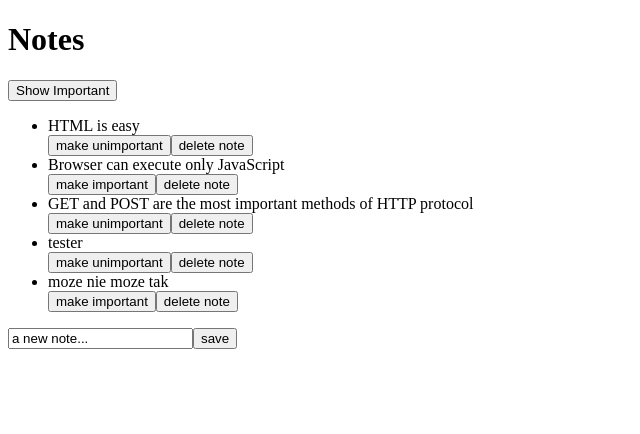
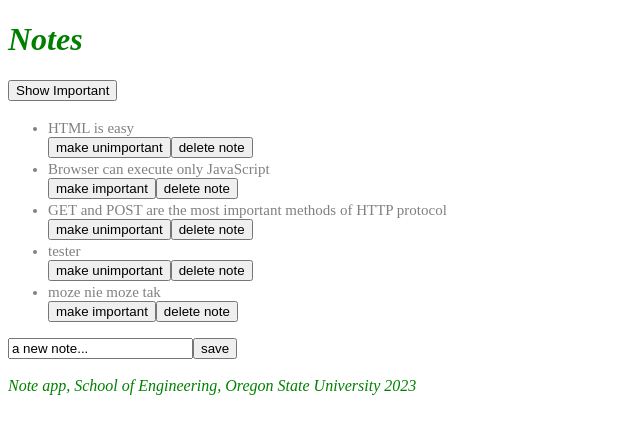
Before and after one commit to LaUrrego/fullstackopen, a React (Create React App) app in the folder learning-notes/: page / in a window 1280 px wide. Shown: the top 434 px of the page, without its empty margins (0-640 px from the left). Built offline with nearby package versions, Linux system fonts and the light colour scheme; data requests are answered from the project's data file.

Commit message:
Add styling sample

```diff
--- a/learning-notes/src/App.js
+++ b/learning-notes/src/App.js
@@ -1,11 +1,14 @@
 import {useState, useEffect} from 'react'
 import Note from './components/Note';
 import noteService from './services/notes'
+import Notification from './components/Notification';
+import './index.css'
 
 const App = () => {
   const [notes, setNotes] = useState([])
   const [newNote, setNewNote] = useState('a new note...')
   const [showAll, setShowAll] = useState(true)
+  const [errorMessage, setErrorMessage] = useState(null)
 
   useEffect(() => {
     console.log('effect')
@@ -16,7 +19,20 @@
       })
   }, [])
 
-  console.log('render', notes.length, 'notes')
+  const Footer = () => {
+    const footerStyle = {
+      color:"green",
+      fontStyle:"italic",
+      fontSize:16
+    }
+    return (
+      <div style={footerStyle}>
+        <br />
+        <em>Note app, School of Engineering, Oregon State University 2023</em>
+      </div>
+    )
+
+  }
 
   const notesToShow = showAll
       ? notes
@@ -46,7 +62,7 @@
     noteService
       .remove(id)
       .then(response => console.log("success",response),
-      setNotes(notes.filter(n=> n.id != id))
+      setNotes(notes.filter(n=> n.id !== id))
       )
       .catch(error => console.log(error))
 
@@ -67,8 +83,14 @@
         setNotes(notes.map(n => n.id !== id? n : response))
       })
       .catch(error=>{
-        alert(error, `Note: ${note.content} was already deleted from the server!`)
-        setNotes(notes.filter(n=> n.id != id))
+        setErrorMessage(
+          `Note: ${note.content} was already deleted from the server!`
+        )
+        setTimeout(()=> {
+          setErrorMessage(null)
+        }, 5000)
+
+        setNotes(notes.filter(n=> n.id !== id))
       })
 
   }
@@ -76,6 +98,7 @@
   return (
     <div>
       <h1>Notes</h1>
+      <Notification message={errorMessage} />
       <div>
         <button onClick={()=>setShowAll(!showAll)}>
           Show {showAll ? 'Important' : "All"}
@@ -90,6 +113,7 @@
         <input value={newNote} onChange={handleNoteChange} onFocus={()=>setNewNote("")}></input>
         <button type="submit" onClick={addNote}>save</button>
       </form>
+      <Footer />
     </div>
   );
 }
--- a/learning-notes/src/components/Note.js
+++ b/learning-notes/src/components/Note.js
@@ -3,7 +3,7 @@
 
     return(
         <div>
-            <li>{note.content}</li>
+            <li className="note" >{note.content}</li>
             <button onClick={toggleImportance}>{label}</button>
             <button onClick={remove} >delete note</button>
         </div>
--- /dev/null
+++ b/learning-notes/src/components/Notification.js
@@ -0,0 +1,13 @@
+const Notification = ({message}) => {
+    if (message === null) {
+        return null
+    }
+
+    return (
+        <div className="error">
+            {message}
+        </div>
+    )
+}
+
+export default Notification
--- /dev/null
+++ b/learning-notes/src/index.css
@@ -0,0 +1,21 @@
+h1 {
+    color: green;
+    font-style: italic;
+}
+
+.note {
+    color: grey;
+    padding-top: 3px;
+    font-size: 15px;
+}
+
+.error {
+    color: red;
+    background: lightgray;
+    font-size: 20px;
+    border-style: solid;
+    border-radius: 5px;
+    padding: 10px;
+    margin-bottom: 10px;
+
+}
```
